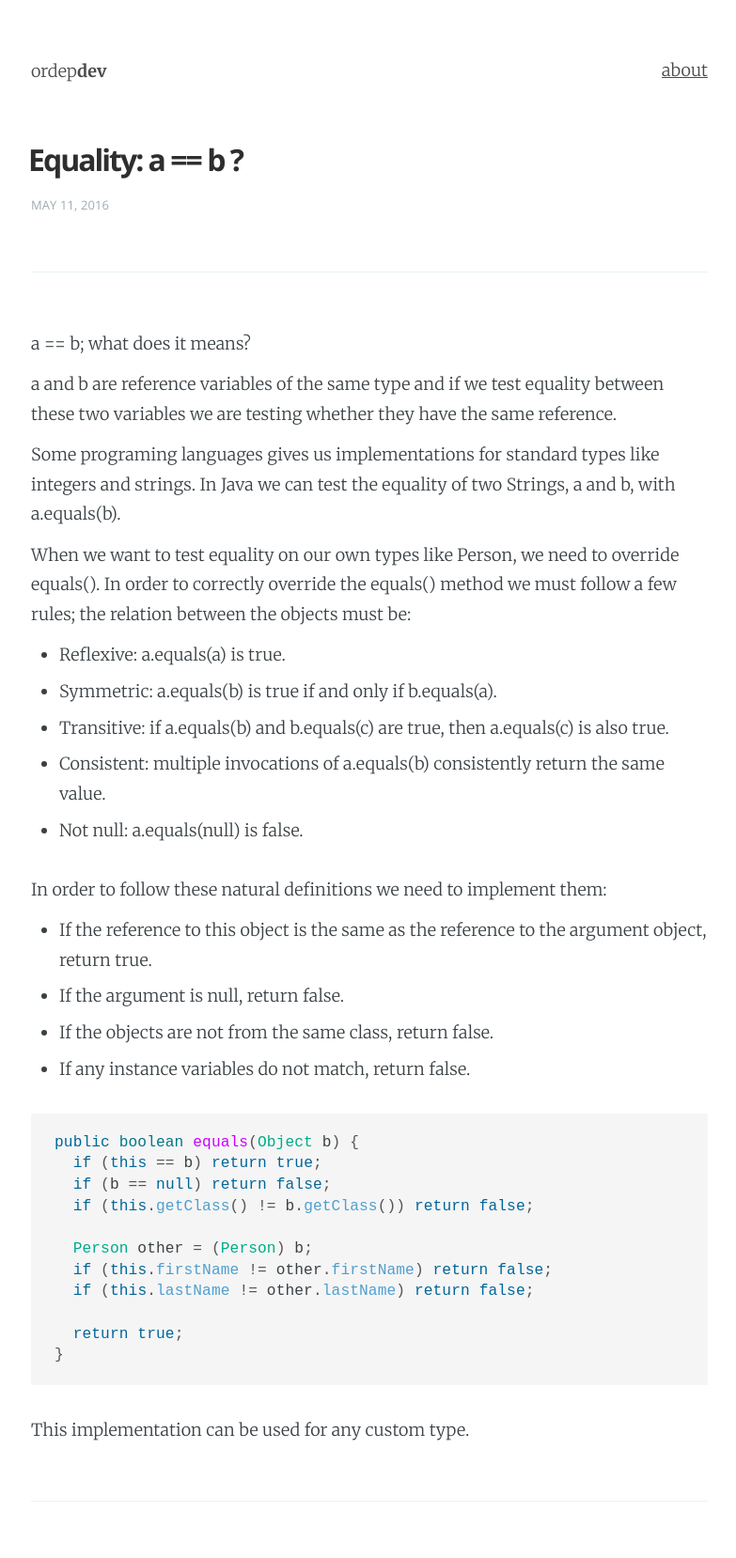
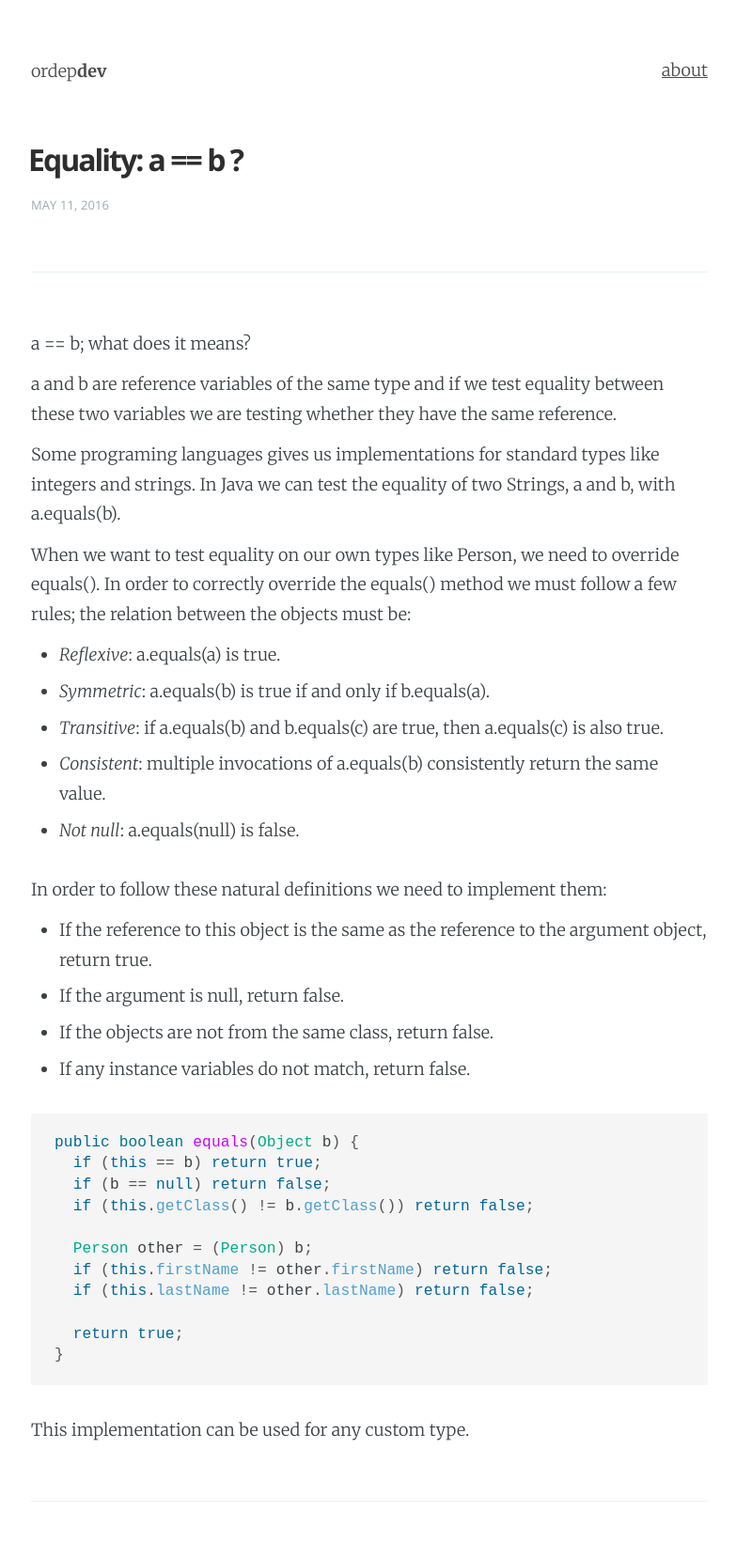
Before and after one commit to ordepdev/ordepdev.github.io, a Jekyll site: the page built from _posts/2016-05-11-equality.markdown, in a window 1280 px wide. Shown: the whole page at 94% size, without its empty margins (247-1030 px from the left). Built offline with Jekyll 4.4.1, drawn with Linux system fonts in a browser that asks for light colours.

```diff
--- a/_posts/2016-05-11-equality.markdown
+++ b/_posts/2016-05-11-equality.markdown
@@ -12,11 +12,11 @@
 
 When we want to test equality on our own types like Person, we need to override equals(). In order to correctly override the equals() method we must follow a few rules; the relation between the objects must be:
 
-* Reflexive: a.equals(a) is true.
-* Symmetric: a.equals(b) is true if and only if b.equals(a).
-* Transitive: if a.equals(b) and b.equals(c) are true, then a.equals(c) is also true.
-* Consistent: multiple invocations of a.equals(b) consistently return the same value.
-* Not null: a.equals(null) is false.
+* *Reflexive*: a.equals(a) is true.
+* *Symmetric*: a.equals(b) is true if and only if b.equals(a).
+* *Transitive*: if a.equals(b) and b.equals(c) are true, then a.equals(c) is also true.
+* *Consistent*: multiple invocations of a.equals(b) consistently return the same value.
+* *Not null*: a.equals(null) is false.
 
 In order to follow these natural definitions we need to implement them:
 
```
